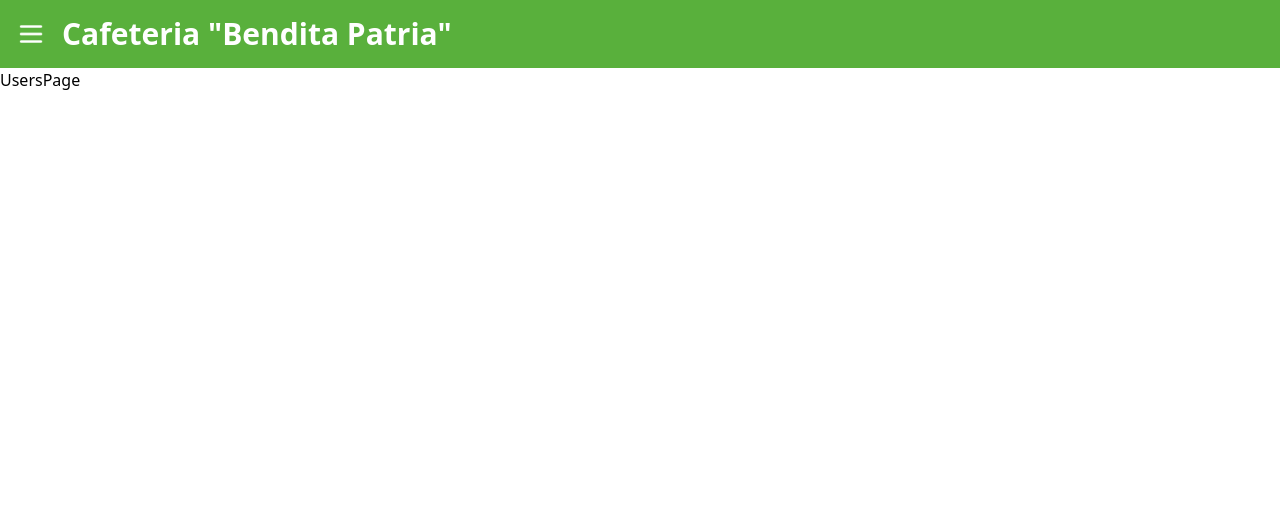
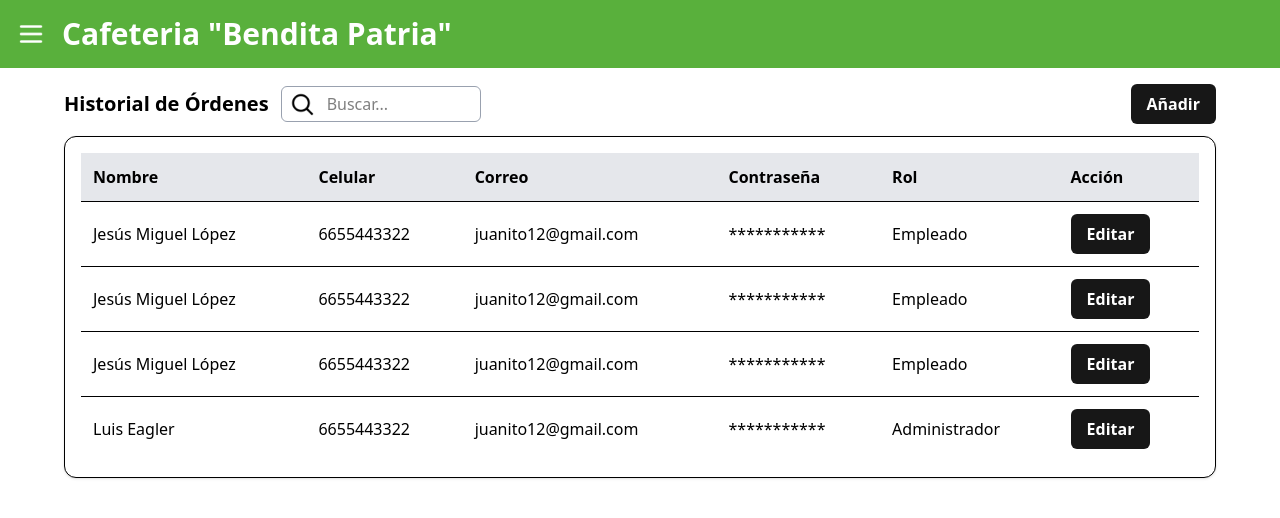
Before and after one commit to SeaBassy4/PUCA_Front_End, a React (Vite) app: page /usuarios in a window 1280 px wide. Shown: the top 518 px of the page. Built offline with nearby package versions, Linux system fonts and the light colour scheme.

Commit message:
Registro de usuarios + modales de usuario

```diff
--- a/src/pages/UsersPage.jsx
+++ b/src/pages/UsersPage.jsx
@@ -1,7 +1,250 @@
-import React from "react";
+import React, { useEffect, useState } from "react";
+import SearchBox from "../components/SearchBox";
+import Modal from "../components/Modal";
 
-const UsersPage = () => {
-  return <div>UsersPage</div>;
+// Dummy data
+const usuarios = [
+  {
+    idUsuario: 1,
+    nombre: "Jesús Miguel López",
+    celular: "6655443322",
+    correo: "juanito12@gmail.com",
+    contrasena: "***********",
+    rol: "Empleado",
+  },
+  {
+    idUsuario: 2,
+    nombre: "Jesús Miguel López",
+    celular: "6655443322",
+    correo: "juanito12@gmail.com",
+    contrasena: "***********",
+    rol: "Empleado",
+  },
+  {
+    idUsuario: 3,
+    nombre: "Jesús Miguel López",
+    celular: "6655443322",
+    correo: "juanito12@gmail.com",
+    contrasena: "***********",
+    rol: "Empleado",
+  },
+  {
+    idUsuario: 4,
+    nombre: "Luis Eagler",
+    celular: "6655443322",
+    correo: "juanito12@gmail.com",
+    contrasena: "***********",
+    rol: "Administrador",
+  },
+];
+
+
+const UsersTable = () => {
+  const [search, setSearch] = useState("");
+
+  //modal state
+  const [showModal, setShowModal] = useState(false);
+  const [action, setAction] = useState("add"); // "agregar" | "editar"
+  const [selectedUser, setSelectedUser] = useState(null);
+
+  //form state
+  const [form, setForm] = useState({
+    nombre: "",
+    celular: "",
+    correo: "",
+    contrasena: "",
+    rol: "",
+  });
+
+  //prellenar cuando sea editar
+  useEffect(() => {
+    if (action === "edit" && selectedUser) {
+      setForm({
+        nombre: selectedUser.nombre || "",
+        celular: selectedUser.celular || "",
+        correo: selectedUser.correo || "",
+        contrasena: "", //por seguridad, no se mostrara
+        rol: selectedUser.rol || "",
+      });
+    }
+    if (action === "add") {
+      setForm({ nombre: "", celular: "", correo: "", contrasena: "", rol: "" });
+    }
+  }, [action, selectedUser]);
+
+  const handleAdd = () => {
+    setAction("add");
+    setSelectedUser(null);
+    setShowModal(true);
+  };
+
+  const handleEdit = (user) => {
+    setAction("edit");
+    setSelectedUser(user);
+    setShowModal(true);
+  };
+
+  const handleConfirm = () => {
+    // POST/PUT al backend o actualizarías estado local
+    // por ahora solo cerramos
+    setShowModal(false);
+  };
+
+  const onChange = (e) => {
+    const { name, value } = e.target;
+    setForm((f) => ({ ...f, [name]: value }));
+  };
+
+  return (
+    <div className="w-full flex flex-col items-center">
+      {/* Barra superior */}
+      <div className="w-[90%] mt-4 flex items-center gap-3">
+        <h2 className="text-xl font-bold">Historial de Órdenes</h2>
+
+        <div className="flex-1 flex">
+          <div className="w-[300px]">
+            <SearchBox value={search} onChange={(e) => setSearch(e.target.value)} />
+          </div>
+        </div>
+
+        <button
+          onClick={handleAdd}
+          className="px-4 py-2 rounded-md bg-neutral-900 text-white font-semibold hover:opacity-90"
+        >
+          Añadir
+        </button>
+      </div>
+
+      {/*Tablita*/}
+      <div className="w-[90%] mt-3 border rounded-xl shadow-sm p-4 bg-white">
+        <div className="overflow-x-auto">
+          <table className="w-full border-collapse">
+            <thead>
+              <tr className="bg-gray-200 text-left rounded-md">
+                <th className="p-3">Nombre</th>
+                <th className="p-3">Celular</th>
+                <th className="p-3">Correo</th>
+                <th className="p-3">Contraseña</th>
+                <th className="p-3">Rol</th>
+                <th className="p-3">Acción</th>
+              </tr>
+            </thead>
+            <tbody>
+              {usuarios.map((u) => (
+                <tr key={u.id} className="border-t hover:bg-gray-100 transition">
+                  <td className="p-3">{u.nombre}</td>
+                  <td className="p-3">{u.celular}</td>
+                  <td className="p-3">{u.correo}</td>
+                  <td className="p-3">{u.contrasena}</td>
+                  <td className="p-3">{u.rol}</td>
+                  <td className="p-3">
+                    <div className="flex gap-2">
+                      <button
+                        onClick={() => handleEdit(u)}
+                        className="px-4 py-2 rounded-md bg-neutral-900 text-white font-semibold hover:opacity-90"
+                      >
+                        Editar
+                      </button>
+                    </div>
+                  </td>
+                </tr>
+              ))}
+              {usuarios.length === 0 && (
+                <tr>
+                  <td colSpan={6} className="p-3 text-center text-gray-500">
+                    No hay usuarios para mostrar.
+                  </td>
+                </tr>
+              )}
+            </tbody>
+          </table>
+        </div>
+      </div>
+
+
+      {showModal && (
+        <Modal
+          title={action === "add" ? "Añadir Usuario" : "Editar Usuario"}
+          onClose={() => setShowModal(false)}
+          onConfirm={handleConfirm}
+        >
+
+          <p className="text-sm text-gray-600 mb-4">
+            Aquí podrá {action === "add" ? "añadir un nuevo usuario a su sistema, ya sea empleado o administrador" : "editar la información del usuario seleccionado"}.
+          </p>
+
+          {/*Fila Nombre / Celular (dos columnas)*/}
+          <div className="grid grid-cols-1 md:grid-cols-2 gap-4">
+            <div>
+              <label className="block font-semibold mb-1">Nombre</label>
+              <input
+                name="nombre"
+                value={form.nombre}
+                onChange={onChange}
+                className="w-full border rounded-md p-2 outline-none focus:ring-2 focus:ring-[#59B03C]"
+                placeholder=""
+              />
+            </div>
+
+            <div>
+              <label className="block font-semibold mb-1">Celular</label>
+              <input
+                name="celular"
+                value={form.celular}
+                onChange={onChange}
+                className="w-full border rounded-md p-2 outline-none focus:ring-2 focus:ring-[#59B03C]"
+                placeholder=""
+              />
+            </div>
+          </div>
+
+          {/*Correo*/}
+          <div className="mt-4">
+            <label className="block font-semibold mb-1">Correo</label>
+            <input
+              type="email"
+              name="correo"
+              value={form.correo}
+              onChange={onChange}
+              className="w-full border rounded-md p-2 outline-none focus:ring-2 focus:ring-[#59B03C]"
+              placeholder=""
+            />
+          </div>
+
+
+          <div className="mt-4">
+            <label className="block font-semibold mb-1">Contraseña Inicial</label>
+            <p className="text-sm text-gray-600 mb-2">
+              Esta contraseña servirá para iniciar sesión la primera vez, el usuario deberá cambiarla al entrar
+            </p>
+            <input
+              type="password"
+              name="contrasena"
+              value={form.contrasena}
+              onChange={onChange}
+              className="w-full border rounded-md p-2 outline-none focus:ring-2 focus:ring-[#59B03C]"
+              placeholder=""
+            />
+          </div>
+
+          {/*Rol*/}
+          <div className="mt-4">
+            <label className="block font-semibold mb-1">Rol</label>
+
+            <input
+              name="rol"
+              value={form.rol}
+              onChange={onChange}
+              className="w-full border rounded-md p-2 outline-none focus:ring-2 focus:ring-[#59B03C]"
+              placeholder=""
+            />
+
+          </div>
+
+        </Modal>
+      )}
+    </div>
+  );
 };
 
-export default UsersPage;
+export default UsersTable;
```
